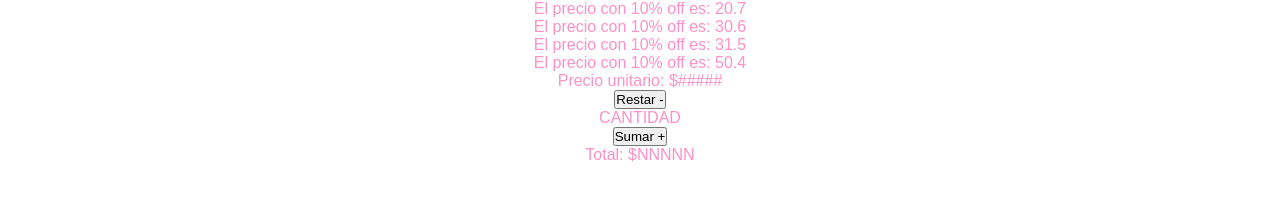
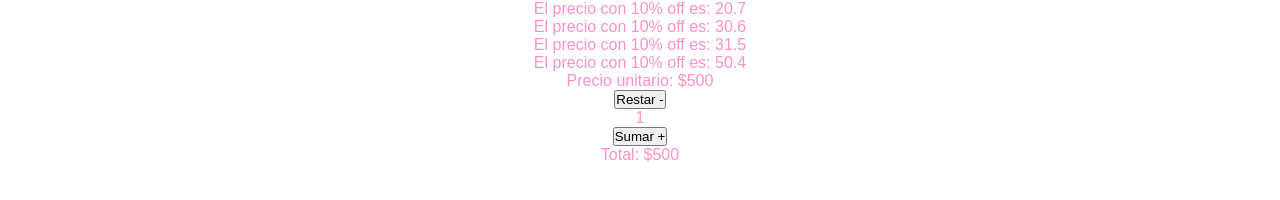
Before and after one commit to evelyndisa/utn-react, a React (Create React App) app: page / in a window 1280 px wide. Shown: the part 554-754 px from the top of the page. Built offline with nearby package versions, Linux system fonts and the light colour scheme.

Commit message:
contador de productos

```diff
--- a/src/components/Contador.js
+++ b/src/components/Contador.js
@@ -1,13 +1,43 @@
+import { useState } from "react";
+
 export default function Contador (){
+/*
+    informacion general:
+        -cantidad
+        -precio unitario
+        -total
+
+    info fija:
+        -precio unitario
+
+    predeterminados:
+        -cantidad: 0
+        -precio unitario:500
+        -total: 0
+
+*/
+    const precioUnitario = 500;
+
+    const sumar = ()=>{
+        setCantidad(cantidad + 1)
+    }
+    const restar = ()=>{
+        if(cantidad > 0){
+            setCantidad(cantidad - 1)
+        }
+    }
+
+    const [cantidad, setCantidad] = useState(1)
+
     return(
         <div>
-            <p>Precio unitario: $#####</p>
+            <p>Precio unitario: ${precioUnitario}</p>
             <div>
-                <button>Restar -</button>
-                <p>CANTIDAD</p>
-                <button>Sumar +</button>
+                <button onClick={restar}>Restar -</button>
+                <p>{cantidad}</p>
+                <button onClick={sumar}>Sumar +</button>
             </div>
-            <p>Total: $NNNNN</p>
+            <p>Total: ${cantidad * precioUnitario}</p>
         </div>
     )
 }
```
